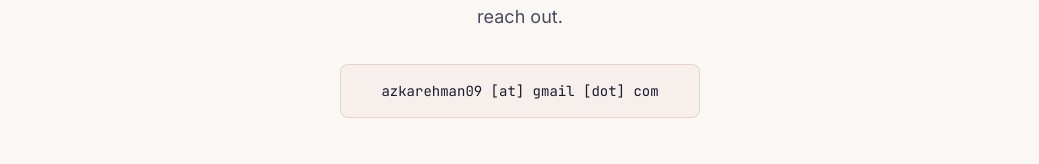
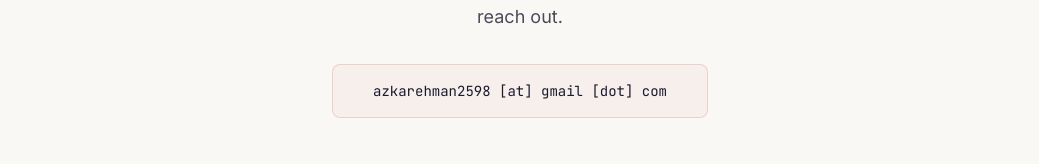
Before and after one commit to Azkarehman/Azkarehman.github.io, a Next.js app: page / in a window 1280 px wide. Shown: the part 6076-6240 px from the top of the page, without its empty margins (120-1159 px from the left). Built offline with nearby package versions, Linux system fonts and the light colour scheme; a web font is replaced by a local one.

Commit message:
Add resume PDF and fix email address

```diff
--- a/src/components/Contact.tsx
+++ b/src/components/Contact.tsx
@@ -24,7 +24,7 @@
           viewport={{ once: true }}
           className="inline-block px-10 py-4 rounded-lg text-sm bg-accent/5 border border-accent/20 text-ink font-mono select-all"
         >
-          azkarehman09 [at] gmail [dot] com
+          azkarehman2598 [at] gmail [dot] com
         </motion.div>
 
         <div className="flex justify-center gap-6 mt-12">
```
Also changed, not shown: 1 other file (tests, documents, lock files or other folders).
